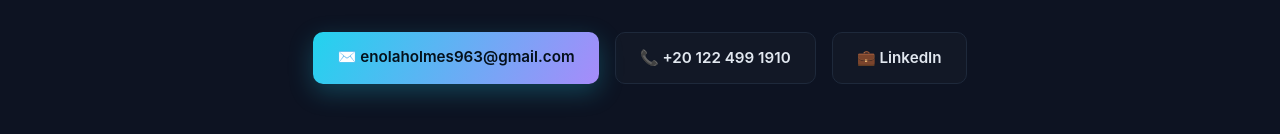
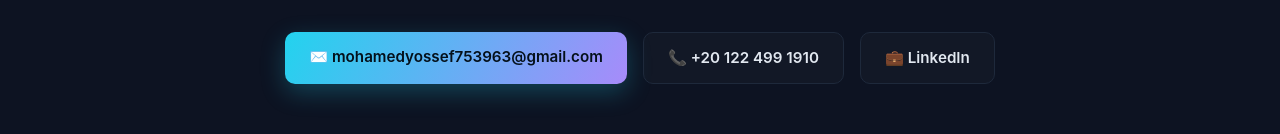
Before and after one commit to mohammedyossef662/mohamed_yossef, a plain HTML site: page index.html in a window 1280 px wide. Shown: the part 5888-6022 px from the top of the page. Drawn offline with Linux system fonts and the light colour scheme.

Commit message:
Update portfolio content from latest CV: new contact email and refreshed meta description

```diff
--- a/index.html
+++ b/index.html
@@ -3,7 +3,7 @@
 <head>
   <meta charset="UTF-8" />
   <meta name="viewport" content="width=device-width, initial-scale=1.0" />
-  <meta name="description" content="Mohamed Yossef — Junior Penetration Tester. Web & network pentesting, vulnerability assessment, secure SDLC and security reporting." />
+  <meta name="description" content="Mohamed Yossef — Junior Penetration Tester. Web & network pentesting, vulnerability assessment, technical report writing and secure SDLC." />
   <title>Mohamed Yossef | Junior Penetration Tester</title>
   <meta http-equiv="Content-Security-Policy" content="default-src 'self'; style-src 'self' https://fonts.googleapis.com; font-src https://fonts.gstatic.com; img-src 'self'; script-src 'self'; connect-src 'self'; object-src 'none'; base-uri 'self'; form-action 'self'" />
   <meta name="referrer" content="strict-origin-when-cross-origin" />
@@ -384,7 +384,7 @@
         My inbox is always open — let's talk.
       </p>
       <div class="contact-links reveal">
-        <a href="mailto:enolaholmes963@gmail.com" class="btn btn-primary">✉️ enolaholmes963@gmail.com</a>
+        <a href="mailto:mohamedyossef753963@gmail.com" class="btn btn-primary">✉️ mohamedyossef753963@gmail.com</a>
         <a href="tel:+201224991910" class="btn btn-ghost">📞 +20 122 499 1910</a>
         <a href="https://www.linkedin.com/in/mohamedyossef963" target="_blank" rel="noopener noreferrer" class="btn btn-ghost">💼 LinkedIn</a>
       </div>
```
